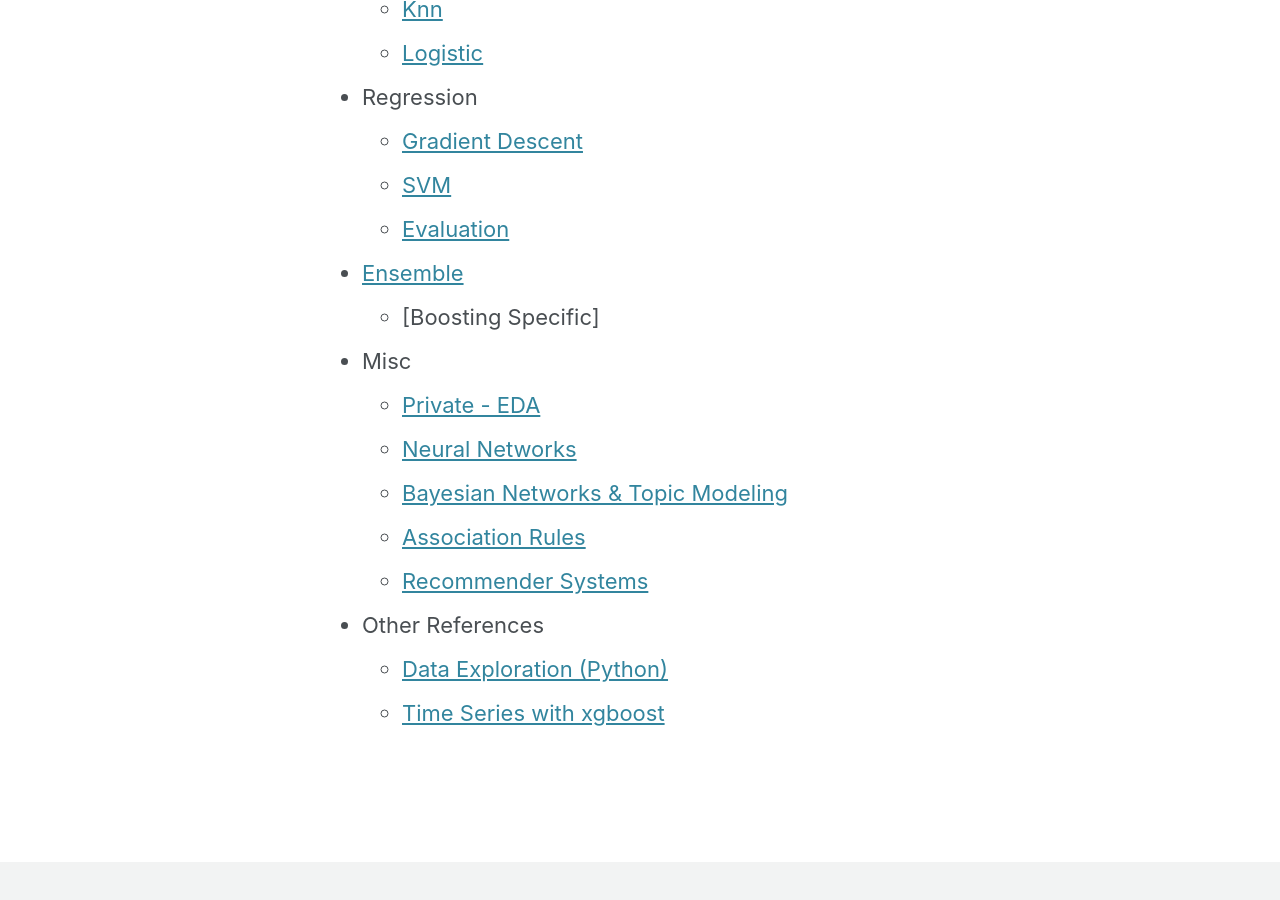
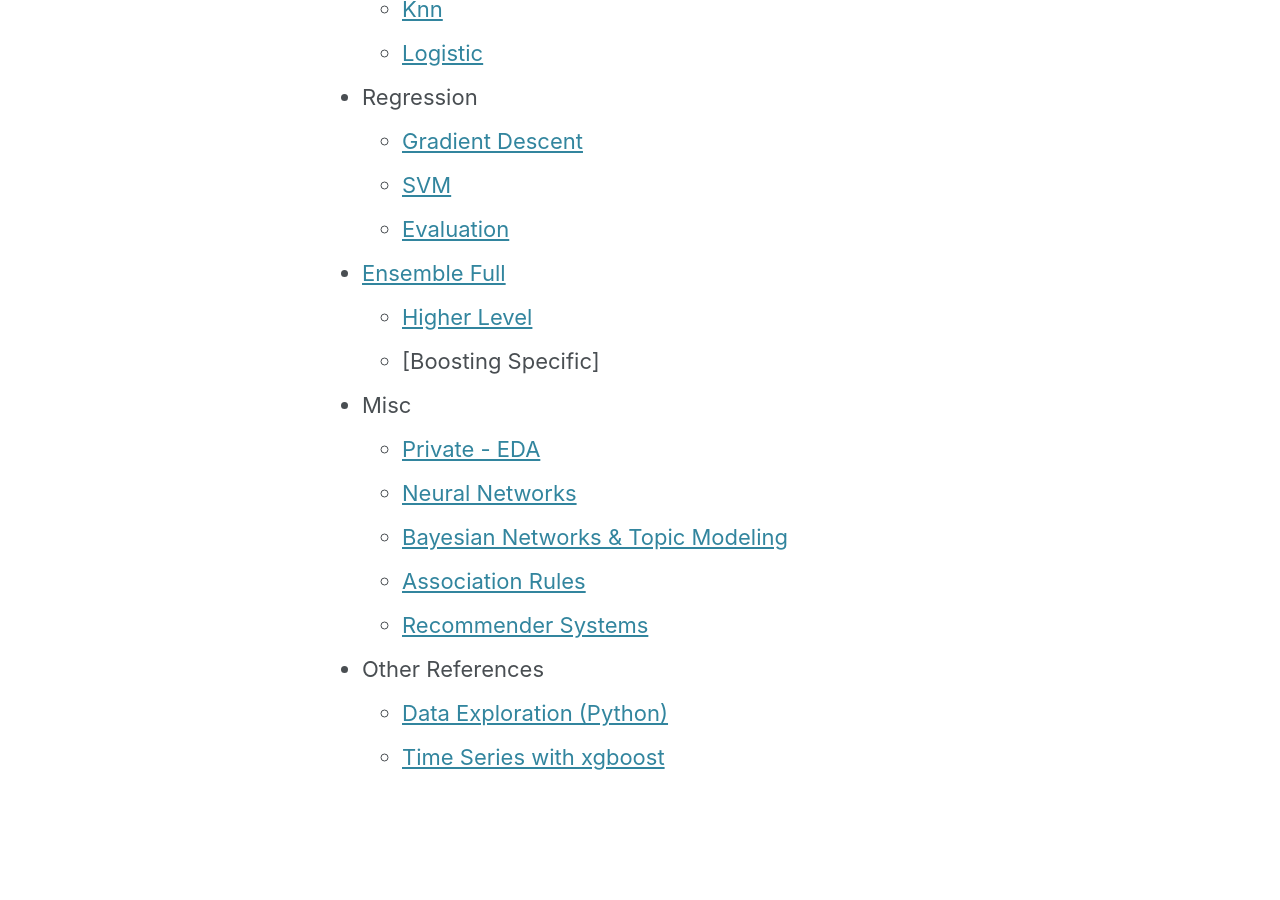
Before and after one commit to SamMusch/SamMusch.github.io, a Jekyll site: the page built from _pages/machine-learning.md, in a window 1280 px wide and 900 px high, scrolled down 1349 px. Built offline with Jekyll 4.4.1, drawn with Linux system fonts in a browser that asks for light colours; cached includes are drawn as plain includes; nearby versions of some CDN libraries.

Commit message:
Add files via upload

```diff
--- a/_pages/machine-learning.md
+++ b/_pages/machine-learning.md
@@ -23,6 +23,8 @@ title: "Machine Learning and Code"
   - [Unsupervised Overview](https://github.com/SamMusch/Predictive-and-EDA/blob/master/Notes/EDA%20Overview%20Notes.md)
   - [Libraries](https://github.com/SamMusch/Predictive-and-EDA/blob/master/Notes/Libraries.ipynb)
 
+
+
 - Feature Engineering
   - [Data Formats, Initial Plots]
   - [Anomaly Detection](https://github.com/SamMusch/Predictive-and-EDA/blob/master/Notes/Anomaly.ipynb)
@@ -30,7 +32,7 @@ title: "Machine Learning and Code"
   - [Cross Validation](https://github.com/SamMusch/Predictive-and-EDA/blob/master/Notes/Cross%20Validation.ipynb)
   - [Dimensionality Reduction](https://github.com/SamMusch/Predictive-and-EDA/blob/master/Notes/PCA%20and%20Dimensionality%20Reduction.ipynb)
 
-- Classification
+- [Classification](https://github.com/scikit-learn/scikit-learn/tree/master/examples/classification)
   - [Notes](https://github.com/SamMusch/Predictive-and-EDA/blob/master/Notes/Classification%20Notes.ipynb)
   - [Evaluation](https://github.com/SamMusch/Predictive-and-EDA/blob/master/Notes/Classification%20Evaluation.ipynb)
   - [Trees](https://github.com/SamMusch/Predictive-and-EDA/blob/master/Notes/Decision%20Trees.ipynb)
@@ -42,7 +44,8 @@ title: "Machine Learning and Code"
   - [SVM](https://github.com/SamMusch/Predictive-and-EDA/blob/master/Notes/SVM.ipynb)
   - [Evaluation](https://github.com/SamMusch/Predictive-and-EDA/blob/master/Notes/Regression%20Overview%20and%20Eval.ipynb)
 
-- [Ensemble](https://github.com/SamMusch/Predictive-and-EDA/blob/master/Notes/Ensemble%20Notes.ipynb)
+- [Ensemble Full](https://github.com/SamMusch/Predictive-and-EDA/blob/master/Notes/Ensemble%20Notes.ipynb)
+  - [Higher Level](https://github.com/SamMusch/Predictive-and-EDA/blob/master/Notes/Ensembling%20High%20Level.md)
   - [Boosting Specific]
 
 
```
